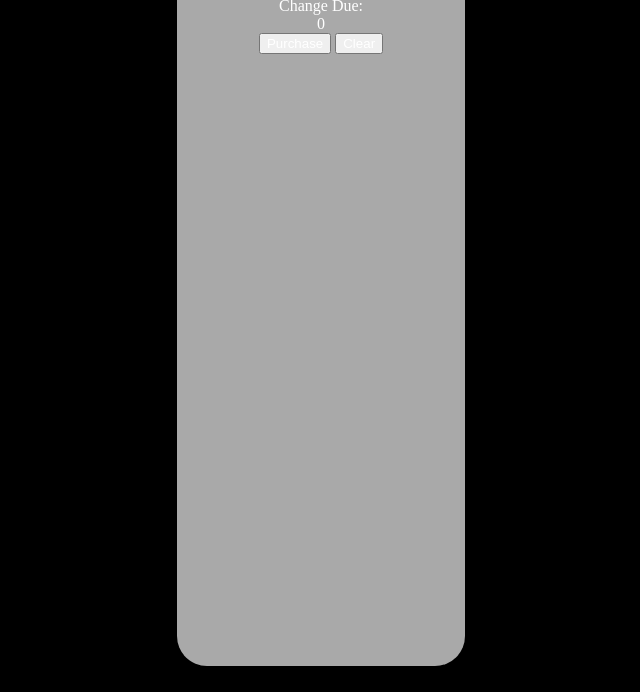
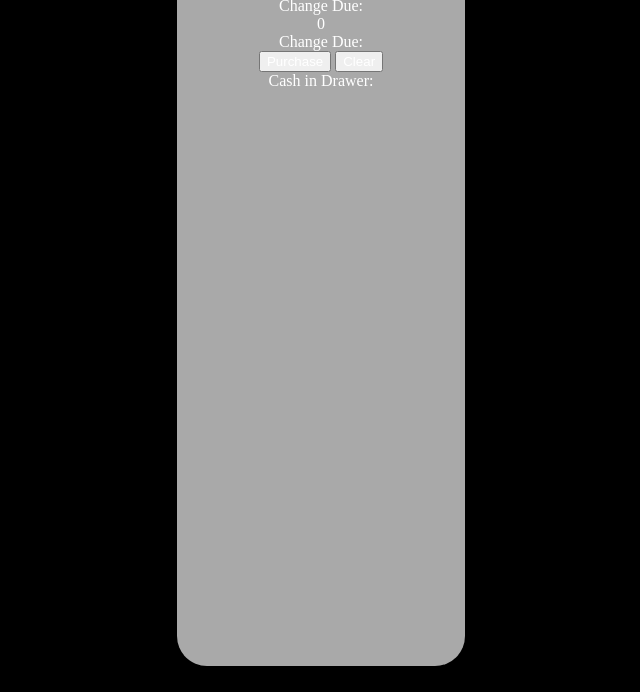
Before and after one commit to Rjack00/Cash_Register, a website with bundled scripts: page index.html in a window 1280 px wide. Shown: the part 108-800 px from the top of the page, without its empty margins (319-959 px from the left). Built offline with nearby package versions, Linux system fonts and the light colour scheme.

Commit message:
index.html updated
added div section classes for styling

```diff
--- a/index.html
+++ b/index.html
@@ -11,30 +11,30 @@
         <h1>Cash Register</h1>
 
         <div class="cash-transaction">
-            <div class="amount-due elem-background">
+            <div class="amount-due elem-background transaction-background">
                 <label for="cost-amount">Amount Due:</label>
                 <input type="number" id="cost-amount" placeholder="0">
             </div>
-            <div class="cash elem-background">
+            <div class="cash elem-background transaction-background">
                 <label for="cash">Cash Received:</label>
                 <input type="number" id="cash" placeholder="0">
             </div>
-            <div class="elem-background">
+            <div class="elem-background transaction-backgrounds">
                 <p>Change Due:</p>
                 <div id="change-total">0</div>
             </div>
         </div>
 
-        <div class="cahier-section">
-            <div class="cid-section elem-background">
-                <div id="change-due"></div>
+        <div class="cashier-section">
+            <div class="cid-section elem-background cashier-elem-background">
+                <div id="change-due">Change Due:</div>
             </div>
-            <div class="btn-section elem-background">
+            <div class="btn-section">
                 <button id="purchase-btn">Purchase</button>
                 <button id="clear-btn">Clear</button>
             </div>
-            <div class="cid-section elem-background">
-                <div id="cash-in-drawer"></div>
+            <div class="cid-section elem-background cashier-elem-background">
+                <div id="cash-in-drawer">Cash in Drawer:</div>
             </div>
         </div>
 
```
